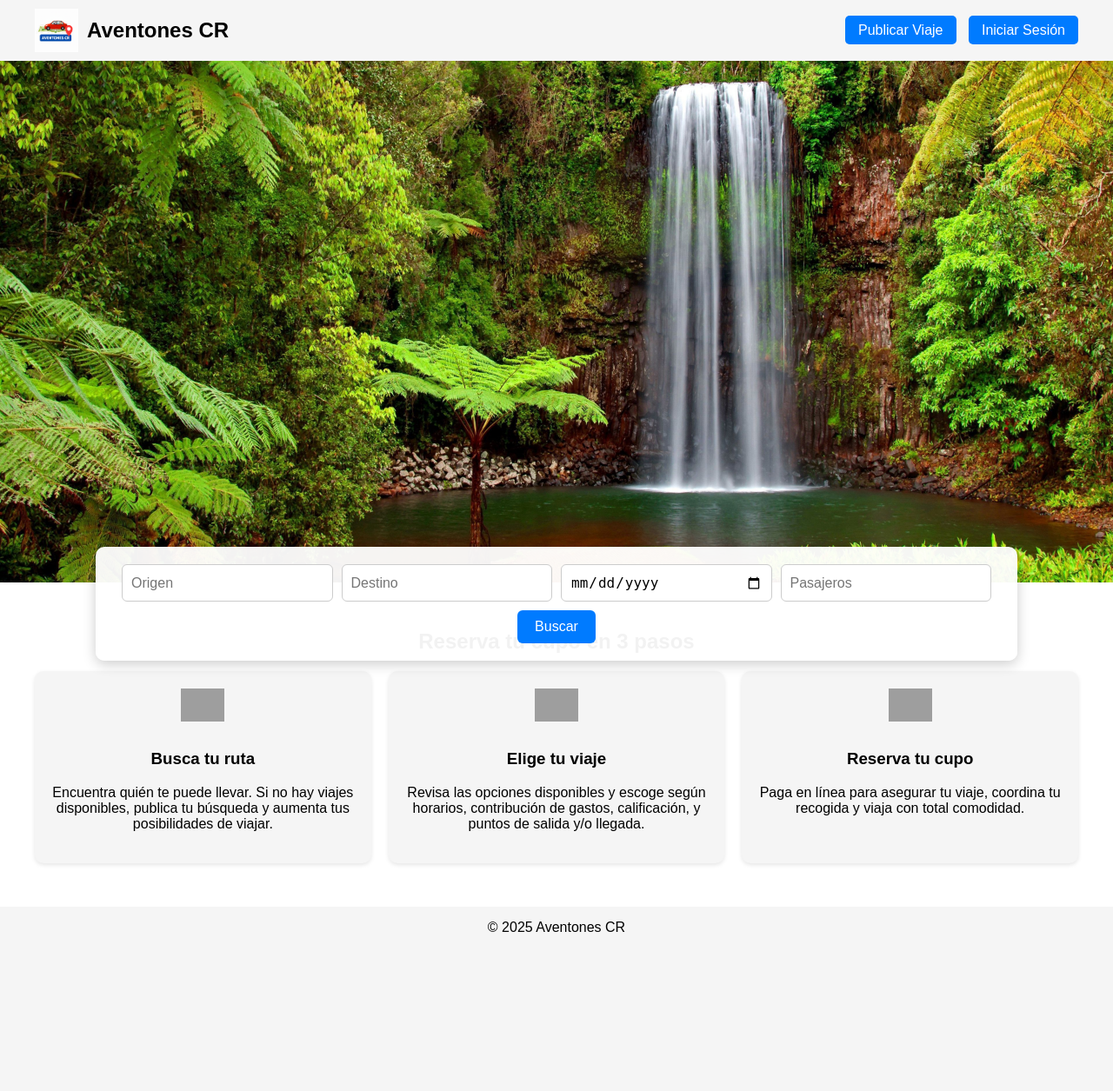
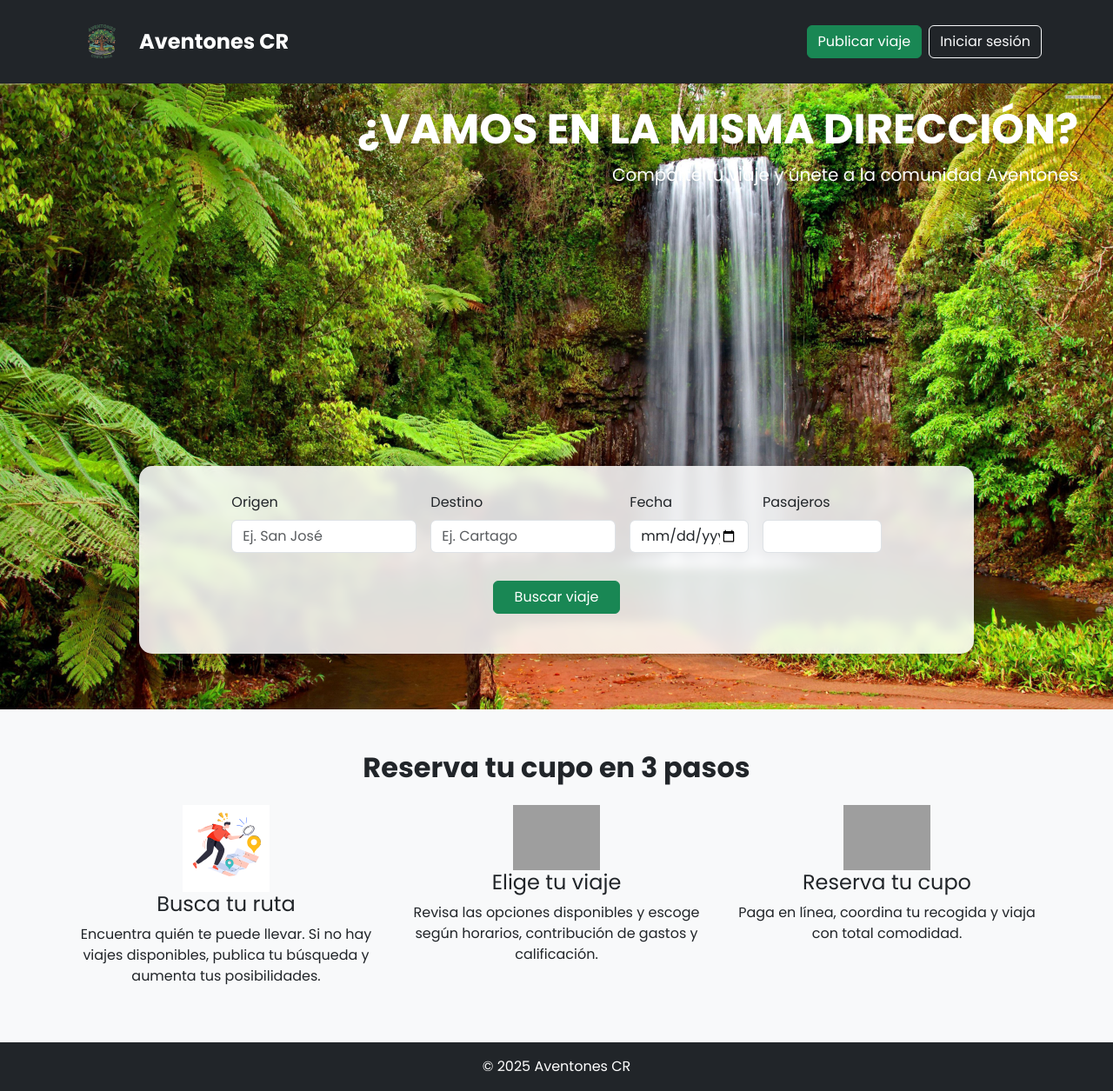
Before and after one commit to Sweetkriiz/aventonescr.com, a PHP site: page / in a window 1280 px wide. Shown: the whole page at 87% size. Before the commit the page ends 1072 px from the top, so only its background shows below. Run offline with PHP 8.4, Linux system fonts and the light colour scheme; grey boxes are pictures that could not be loaded.

Commit message:
Estructura del index y style

```diff
--- a/public/css/index.css
+++ b/public/css/index.css
@@ -1,202 +1,59 @@
-/* ---------- GENERAL ---------- */
-body, html {
-    margin: 0;
-    padding: 0;
-    font-family: Arial, sans-serif;
+body {
+  font-family: 'Poppins', sans-serif;
 }
 
-.page-container {
-    width: 100%;
+/* Navbar */
+.navbar {
+  background-color: #1a100b !important; /* café elegante */
 }
 
-/* ---------- NAVBAR ---------- */
-.navbar {
-    background-color: #f5f5f5;
-    box-shadow: 0 2px 5px rgba(0,0,0,0.1);
+.navbar-brand img {
+  height: 80px;
 }
 
-.navbar-container {
-    max-width: 1200px;
-    margin: 0 auto;
-    display: flex;
-    justify-content: space-between;
-    align-items: center;
-    padding: 10px 20px;
+.navbar-brand span {
+  letter-spacing: 1px;
 }
 
-.logo {
-    display: flex;
-    align-items: center;
+.btn-success {
+  background-color: #285936 !important;
+  border: none;
 }
 
-.logo img {
-    height: 50px;
-    margin-right: 10px;
+.btn-success:hover {
+  background-color: #1e4429 !important;
 }
 
-.logo h1 {
-    font-size: 1.5rem;
-    margin: 0;
+.btn-outline-light:hover {
+  background-color: #fff !important;
+  color: #1a100b !important;
 }
 
-.nav-buttons a {
-    text-decoration: none;
-    padding: 8px 15px;
-    margin-left: 10px;
-    background-color: #007bff;
-    color: white;
-    border-radius: 5px;
-    transition: 0.3s;
+/* Formulario translúcido */
+.form-glass {
+  background: rgba(255, 255, 255, 0.568);
+  backdrop-filter: blur(6px);
+  border-radius: 15px;
+  box-shadow: 0 4px 20px rgba(0, 0, 0, 0.3);
+  padding: 30px;
 }
 
-.nav-buttons a:hover {
-    background-color: #0056b3;
+/* Footer */
+footer {
+  background-color: #1a100b;
+  color: #fff;
 }
 
-/* ===== CARRUSEL ===== */
-.carousel {
-    position: relative;
-    width: 100%;
-    overflow: hidden;
+/* Ajustes del carrusel */
+.carousel-item img {
+  height: 600px;
+  object-fit: cover;
 }
 
-.carousel-container {
-    width: 100%;
-    height: auto;
-    position: relative;
+.carousel-caption-top {
+  z-index: 20;
 }
 
-.carousel-container img {
-    width: 100%;
-    height: 600px; /* altura fija, más cinematográfica */
-    object-fit: cover;
-    position: absolute;
-    top: 0;
-    left: 0;
-    opacity: 0;
-    transition: opacity 1s ease-in-out;
+.text-shadow {
+  text-shadow: 2px 2px 10px rgba(0, 0, 0, 0.7);
 }
-
-.carousel-container img.active {
-    opacity: 1;
-    position: relative;
-}
-
-/* ===== FORMULARIO ENCIMA DEL CARRUSEL ===== */
-.search-box-container {
-    position: absolute;
-    bottom: 40px;
-    left: 50%;
-    transform: translateX(-50%);
-    z-index: 10;
-    background-color: rgba(255, 255, 255, 0.95);
-    padding: 20px 30px;
-    border-radius: 10px;
-    box-shadow: 0 4px 15px rgba(0,0,0,0.2);
-    width: 80%;
-    max-width: 1000px;
-}
-
-.search-box {
-    display: flex;
-    flex-wrap: wrap;
-    gap: 10px;
-    justify-content: center;
-}
-
-.search-box input {
-    flex: 1 1 200px;
-    padding: 10px;
-    border-radius: 6px;
-    border: 1px solid #ccc;
-    font-size: 1rem;
-}
-
-.search-box button {
-    padding: 10px 20px;
-    background-color: #007bff;
-    border: none;
-    border-radius: 6px;
-    color: white;
-    font-size: 1rem;
-    cursor: pointer;
-    transition: background-color 0.3s;
-}
-
-.search-box button:hover {
-    background-color: #0056b3;
-}
-
-/* ---------- TRES PASOS ---------- */
-.three-steps {
-    max-width: 1200px;
-    margin: 50px auto;
-    text-align: center;
-    padding: 0 20px;
-}
-
-.steps-container {
-    display: flex;
-    justify-content: space-around;
-    flex-wrap: wrap;
-    gap: 20px;
-    margin-top: 20px;
-}
-
-.step {
-    flex: 1;
-    min-width: 250px;
-    background-color: #f5f5f5;
-    padding: 20px;
-    border-radius: 10px;
-    box-shadow: 0 2px 5px rgba(0,0,0,0.1);
-    text-align: center;
-}
-
-.step img {
-    width: 50px;
-    margin-bottom: 10px;
-}
-
-/* ---------- FOOTER ---------- */
-footer {
-    text-align: center;
-    padding: 15px;
-    background-color: #f5f5f5;
-    margin-top: 50px;
-}
-
-/* ---------- RESPONSIVE ---------- */
-@media screen and (max-width: 768px) {
-    .navbar-container {
-        flex-direction: column;
-        gap: 10px;
-    }
-
-    .logo h1 {
-        font-size: 1.2rem;
-    }
-
-    .search-box input[type="text"],
-    .search-box input[type="date"],
-    .search-box input[type="number"] {
-        width: 100%;
-    }
-
-    .steps-container {
-        flex-direction: column;
-        align-items: center;
-    }
-}
-/* Ajuste para pantallas grandes */
-@media screen and (min-width: 1400px) {
-    .search-box-container {
-        bottom: 80px; /* súbelo más, prueba con 60 o 100 si querés afinar */
-        transform: translateX(-50%);
-    }
-
-    .carousel-container img {
-        height: 700px; /* hace que la imagen sea más alta y no se vea cortada */
-        object-fit: cover;
-    }
-}
--- /dev/null
+++ b/public/includes/navbar.php
@@ -0,0 +1,13 @@
+<nav class="navbar navbar-expand-lg navbar-dark bg-dark shadow-sm">
+  <div class="container">
+    <a class="navbar-brand d-flex align-items-center" href="#">
+      <img src="../images/logo.png" alt="Logo Aventones" height="70" class="me-2">
+      <span class="fw-bold fs-4 text-white">Aventones CR</span>
+    </a>
+
+    <div class="d-flex">
+      <a href="publicar_viaje.php" class="btn btn-success me-2">Publicar viaje</a>
+      <a href="login.php" class="btn btn-outline-light">Iniciar sesión</a>
+    </div>
+  </div>
+</nav>
--- a/public/index.php
+++ b/public/index.php
@@ -1,5 +1,8 @@
 <?php
 session_start();
+include('includes/navbar.php');
+
+
 ?>
 
 <!DOCTYPE html>
@@ -7,90 +10,110 @@ session_start();
 <head>
   <meta charset="UTF-8">
   <meta name="viewport" content="width=device-width, initial-scale=1.0">
-<title>Aventones - Panel Principal</title>
-<link rel="stylesheet" href="../css/index.css">
+  <title>Aventones CR</title>
+  <!-- css -->
+  <link rel="stylesheet" href="../css/custom.css">
+
+  <!-- Bootstrap -->
+  <link href="https://cdn.jsdelivr.net/npm/bootstrap@5.3.8/dist/css/bootstrap.min.css" rel="stylesheet">
+  <script src="https://cdn.jsdelivr.net/npm/bootstrap@5.3.8/dist/js/bootstrap.bundle.min.js"></script>
+
+  <!-- Google Fonts -->
+  <link href="https://fonts.googleapis.com/css2?family=Poppins:wght@400;600;700&display=swap" rel="stylesheet">
+
+  <style>
+    body { font-family: 'Poppins', sans-serif; }
+    .form-glass {
+      background: rgba(255, 255, 255, 0.85);
+      backdrop-filter: blur(6px);
+      border-radius: 15px;
+      box-shadow: 0 4px 20px rgba(0,0,0,0.3);
+      padding: 30px;
+    }
+  </style>
 </head>
-<body>
+<body class="bg-light">
 
-<div class="page-container">
-
-    <!-- NAVBAR -->
-    <header class="navbar">
-        <div class="navbar-container">
-            <div class="logo">
-                <img src="../images/logo.png" alt="Aventones CR">
-                <h1>Aventones CR</h1>
+  <!-- Carrusel -->
+  <div id="mainCarousel" class="carousel slide" data-bs-ride="carousel" data-bs-interval="5000">
+    <div class="carousel-inner">
+      <div class="carousel-item active">
+        <img src="../images/banner1.jpg" class="d-block w-100" alt="...">
       </div>
-            <div class="nav-buttons">
-                <a href="publicar_viaje.php" class="btn">Publicar Viaje</a>
-                <a href="login.php" class="btn">Iniciar Sesión</a>
+      <div class="carousel-item">
+        <img src="../images/banner2.jpg" class="d-block w-100" alt="...">
+      </div>
+      <div class="carousel-item">
+        <img src="../images/banner3.jpg" class="d-block w-100" alt="...">
+      </div>
+       <div class="carousel-item">
+        <img src="../images/banner4.jpg" class="d-block w-100" alt="...">
       </div>
     </div>
-    </header>
+  </div>
 
-    <!-- HERO CON CARRUSEL -->
-    <section class="hero">
-        <div class="carousel-container">
-            <img src="../images/banner1.jpg" class="carousel-image active" alt="Comparte tu viaje">
-            <img src="../images/banner2.jpg" class="carousel-image" alt="Aventones CR">
-            <img src="../images/banner3.jpg" class="carousel-image" alt="Viaja seguro">
-            <img src="../images/banner4.jpg" class="carousel-image" alt="Comparte tu viaje">
+<!-- FRASE EN LA ESQUINA DERECHA -->
+<div class="position-absolute text-end"
+     style="top: 120px; right: 40px; z-index: 20;">
+  <h2 class="fw-bold text-white text-shadow display-5 mb-2">
+    ¿VAMOS EN LA MISMA DIRECCIÓN?
+  </h2>
+  <p class="text-white fs-5 text-shadow mb-0">
+    Comparte tu viaje y únete a la comunidad Aventones
+  </p>
 </div>
 
 
-    <!-- FORMULARIO -->
-    <div class="search-box-container">
-        <form action="login.php" method="get" class="search-box">
-            <input type="text" name="origen" placeholder="Origen" required>
-            <input type="text" name="destino" placeholder="Destino" required>
-            <input type="date" name="fecha" required>
-            <input type="number" name="pasajeros" placeholder="Pasajeros" min="1" required>
-            <button type="submit">Buscar</button>
+
+  <!-- Formulario flotante -->
+  <div class="position-absolute start-50 translate-middle-x bottom-0 mb-5 w-75 form-glass">
+    <form class="row g-3 justify-content-center">
+      <div class="col-md-3">
+        <label for="origen" class="form-label">Origen</label>
+        <input type="text" class="form-control" id="origen" placeholder="Ej. San José">
+      </div>
+      <div class="col-md-3">
+        <label for="destino" class="form-label">Destino</label>
+        <input type="text" class="form-control" id="destino" placeholder="Ej. Cartago">
+      </div>
+      <div class="col-md-2">
+        <label for="fecha" class="form-label">Fecha</label>
+        <input type="date" class="form-control" id="fecha">
+      </div>
+      <div class="col-md-2">
+        <label for="pasajeros" class="form-label">Pasajeros</label>
+        <input type="number" class="form-control" id="pasajeros" min="1">
+      </div>
+      <div class="col-12 text-center">
+        <button type="submit" class="btn btn-success mt-3 px-4">Buscar viaje</button>
+      </div>
     </form>
   </div>
-    </section>
 
-    <!-- SECCIÓN INFORMACION -->
-    <section class="three-steps">
-        <h2>Reserva tu cupo en 3 pasos</h2>
-        <div class="steps-container">
-            <div class="step">
-                <img src="../imagenes/logo.png" alt="Logo paso 1">
-                <h3>Busca tu ruta</h3>
-                <p>Encuentra quién te puede llevar. Si no hay viajes disponibles, publica tu búsqueda y aumenta tus posibilidades de viajar.</p>
+  <!-- Sección 3 pasos -->
+  <section class="container text-center my-5">
+    <h2 class="fw-bold mb-4">Reserva tu cupo en 3 pasos</h2>
+    <div class="row gy-4">
+      <div class="col-md-4">
+        <img src="../images/paso1.svg" width="100" alt="">
+        <h4>Busca tu ruta</h4>
+        <p>Encuentra quién te puede llevar. Si no hay viajes disponibles, publica tu búsqueda y aumenta tus posibilidades.</p>
       </div>
-            <div class="step">
-                <img src="../imagenes/logo.png" alt="Logo paso 2">
-                <h3>Elige tu viaje</h3>
-                <p>Revisa las opciones disponibles y escoge según horarios, contribución de gastos, calificación, y puntos de salida y/o llegada.</p>
+      <div class="col-md-4">
+        <img src="../images/paso2.svg" width="100" alt="">
+        <h4>Elige tu viaje</h4>
+        <p>Revisa las opciones disponibles y escoge según horarios, contribución de gastos y calificación.</p>
       </div>
-            <div class="step">
-                <img src="../imagenes/logo.png" alt="Logo paso 3">
-                <h3>Reserva tu cupo</h3>
-                <p>Paga en línea para asegurar tu viaje, coordina tu recogida y viaja con total comodidad.</p>
+      <div class="col-md-4">
+        <img src="../images/paso3.svg" width="100" alt="">
+        <h4>Reserva tu cupo</h4>
+        <p>Paga en línea, coordina tu recogida y viaja con total comodidad.</p>
       </div>
     </div>
   </section>
 
-
-</div>
-
-<!-- JAVASCRIPT CARRUSEL -->
-<script>
-const images = document.querySelectorAll('.carousel-image');
-let current = 0;
-
-function nextImage() {
-    images[current].classList.remove('active');
-    current = (current + 1) % images.length;
-    images[current].classList.add('active');
-}
-
-// Cambiar cada 3 segundos
-setInterval(nextImage, 3000);
-</script>
-
-   <footer>
+  <!-- Footer -->
+  <footer class="text-center py-3 bg-dark text-white">
     © 2025 Aventones CR
   </footer>
 
```
Also changed, not shown: public/images/logo.png, public/images/paso1.svg (added), public/images/paso2.svg (added), public/images/paso3.svg (added). Lines whose indentation alone changed are shown as unchanged.
